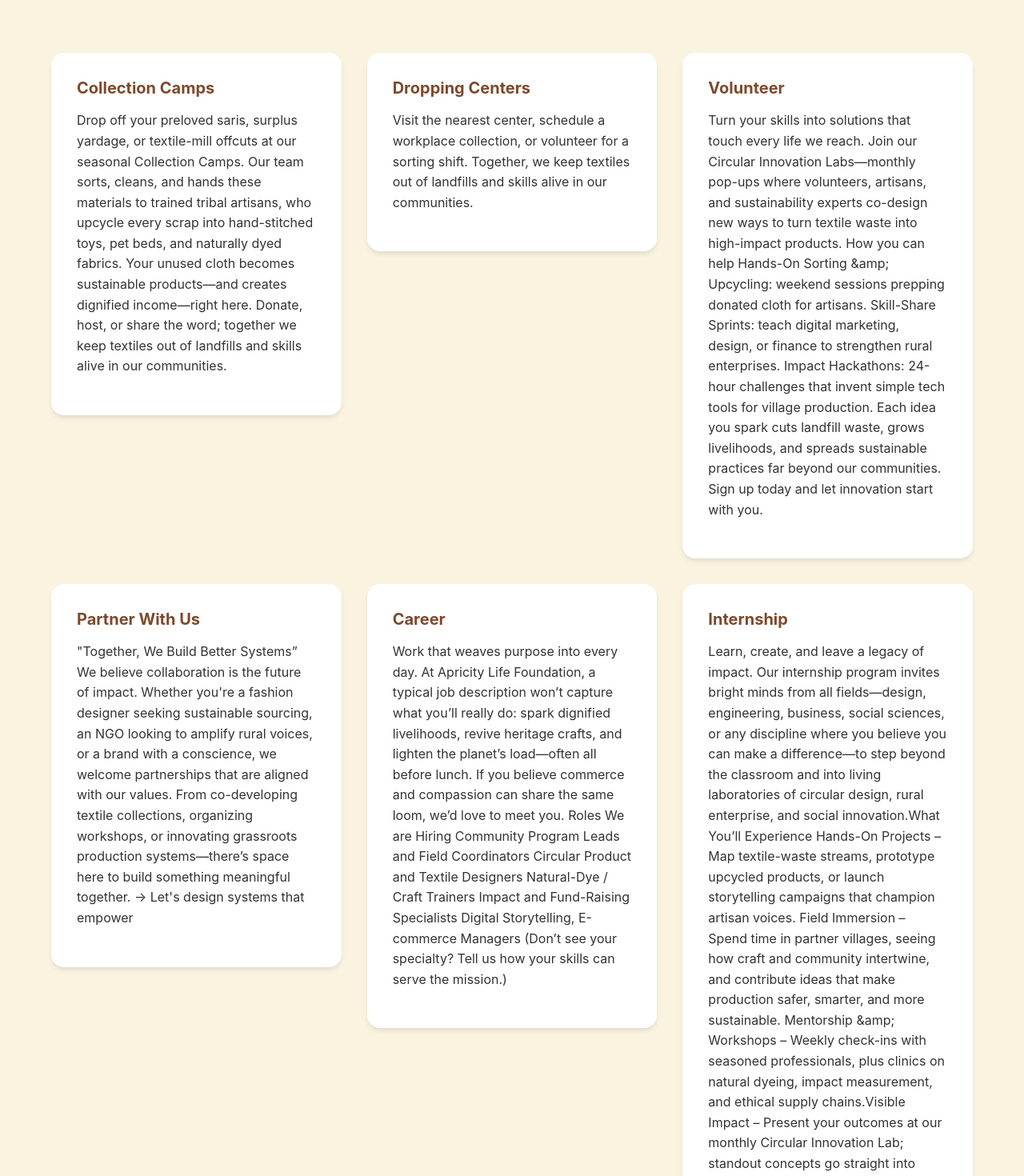
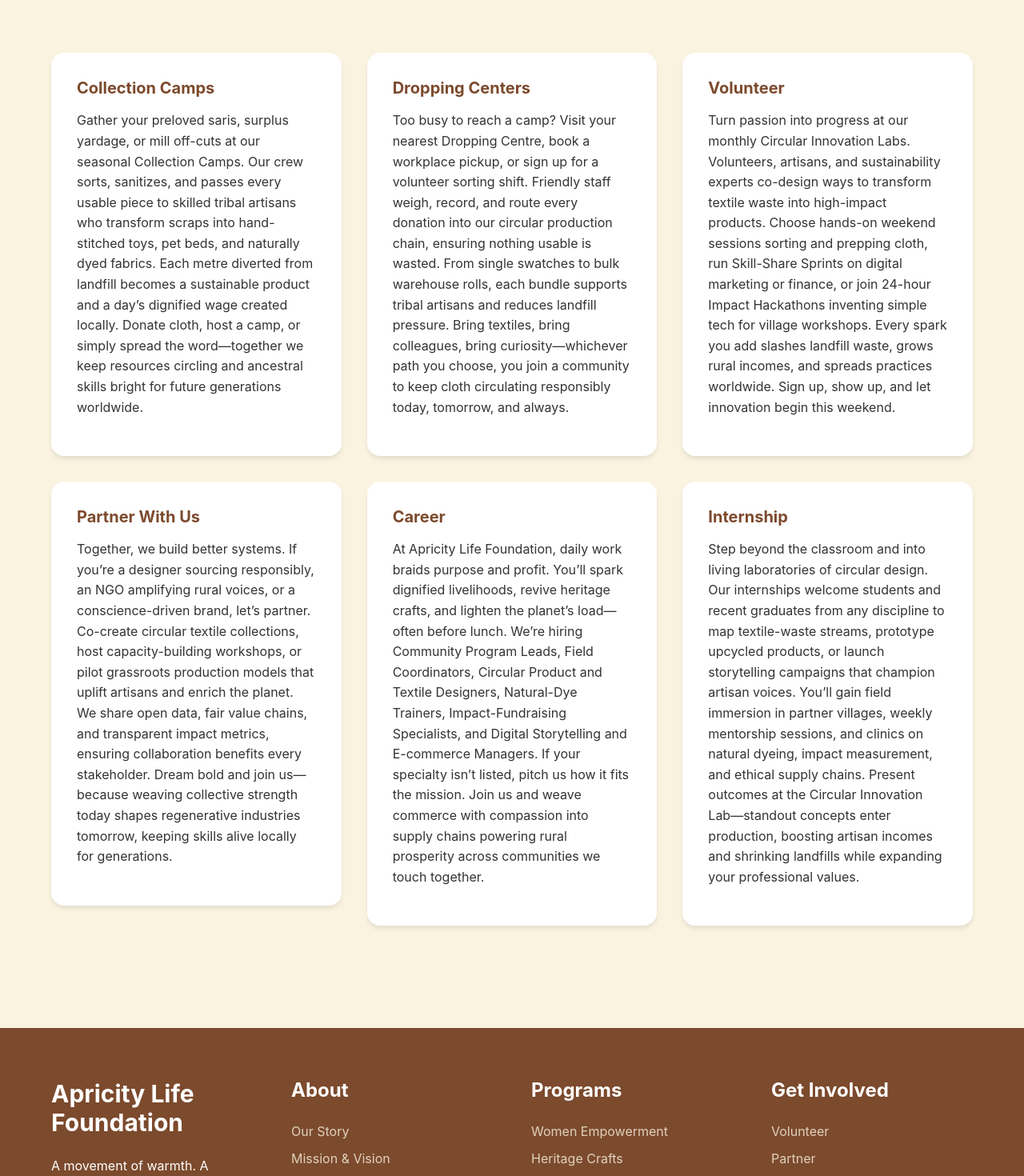
Before and after one commit to feanor08/apricity, a React (Vite) app: page /get-involved in a window 1280 px wide. Shown: the part 580-2050 px from the top of the page at 80% size. Built offline with nearby package versions, Linux system fonts and the light colour scheme.

Commit message:
changed more. added getinvolved.json

```diff
--- /dev/null
+++ b/src/data/getinvolved.json
@@ -0,0 +1,39 @@
+{
+    "hero": {
+      "title": "Join The Movement",
+      "subtitle": "Be part of something warm, real, and rooted. At Apricity Life Foundation, change isn’t something we do alone. It’s a collective effort — made possible by thoughtful individuals, ethical brands, creative minds, and compassionate communities. There are many ways to be part of our story. Choose the one that speaks to you.",
+      "backgroundImage": "/images/placeholder/get-involved-hero.jpg"
+    },
+    "options": [
+      {
+        "title": "Collection Camps",
+        "description": "Gather your preloved saris, surplus yardage, or mill off-cuts at our seasonal Collection Camps. Our crew sorts, sanitizes, and passes every usable piece to skilled tribal artisans who transform scraps into hand-stitched toys, pet beds, and naturally dyed fabrics. Each metre diverted from landfill becomes a sustainable product and a day’s dignified wage created locally. Donate cloth, host a camp, or simply spread the word—together we keep resources circling and ancestral skills bright for future generations worldwide.",
+        "path": "/get-involved/collection-camps"
+      },
+      {
+        "title": "Dropping Centers",
+        "description": "Too busy to reach a camp? Visit your nearest Dropping Centre, book a workplace pickup, or sign up for a volunteer sorting shift. Friendly staff weigh, record, and route every donation into our circular production chain, ensuring nothing usable is wasted. From single swatches to bulk warehouse rolls, each bundle supports tribal artisans and reduces landfill pressure. Bring textiles, bring colleagues, bring curiosity—whichever path you choose, you join a community to keep cloth circulating responsibly today, tomorrow, and always.",
+        "path": "/get-involved/dropping-centers"
+      },
+      {
+        "title": "Volunteer",
+        "description": "Turn passion into progress at our monthly Circular Innovation Labs. Volunteers, artisans, and sustainability experts co-design ways to transform textile waste into high-impact products. Choose hands-on weekend sessions sorting and prepping cloth, run Skill-Share Sprints on digital marketing or finance, or join 24-hour Impact Hackathons inventing simple tech for village workshops. Every spark you add slashes landfill waste, grows rural incomes, and spreads practices worldwide. Sign up, show up, and let innovation begin this weekend.",
+        "path": "/get-involved/volunteer"
+      },
+      {
+        "title": "Partner With Us",
+        "description": "Together, we build better systems. If you’re a designer sourcing responsibly, an NGO amplifying rural voices, or a conscience-driven brand, let’s partner. Co-create circular textile collections, host capacity-building workshops, or pilot grassroots production models that uplift artisans and enrich the planet. We share open data, fair value chains, and transparent impact metrics, ensuring collaboration benefits every stakeholder. Dream bold and join us—because weaving collective strength today shapes regenerative industries tomorrow, keeping skills alive locally for generations.",
+        "path": "/get-involved/partner"
+      },
+      {
+        "title": "Career",
+        "description": "At Apricity Life Foundation, daily work braids purpose and profit. You’ll spark dignified livelihoods, revive heritage crafts, and lighten the planet’s load—often before lunch. We’re hiring Community Program Leads, Field Coordinators, Circular Product and Textile Designers, Natural-Dye Trainers, Impact-Fundraising Specialists, and Digital Storytelling and E-commerce Managers. If your specialty isn’t listed, pitch us how it fits the mission. Join us and weave commerce with compassion into supply chains powering rural prosperity across communities we touch together.",
+        "path": "/get-involved/career"
+      },
+      {
+        "title": "Internship",
+        "description": "Step beyond the classroom and into living laboratories of circular design. Our internships welcome students and recent graduates from any discipline to map textile-waste streams, prototype upcycled products, or launch storytelling campaigns that champion artisan voices. You’ll gain field immersion in partner villages, weekly mentorship sessions, and clinics on natural dyeing, impact measurement, and ethical supply chains. Present outcomes at the Circular Innovation Lab—standout concepts enter production, boosting artisan incomes and shrinking landfills while expanding your professional values.",
+        "path": "/get-involved/internship"
+      }
+    ]
+  }
--- a/src/data/home.json
+++ b/src/data/home.json
@@ -5,7 +5,7 @@
       "logo": "/assets/logo-apricity.svg",
       "hero": {
         "title": "A movement of warmth. A journey of dignity.",
-        "subtitle": "Empowering tribal women in South India through dignity-led development",
+        "subtitle": "Empowering tribal women in India through dignity-led development",
         "description": "Apricity Life Foundation is a grassroots initiative working with tribal women in  India. Our focus is on dignity-led development—where empowerment is not a handout, but the right to thrive through one's own hands.",
         "cta1": "Get Involved",
         "cta2": "Learn More",
@@ -60,7 +60,7 @@
           {
             "icon": "🌾",
             "title": "Sustainability",
-            "description": "From khadi to cowrie shells—our materials, methods, and mindsets are rooted in care for people and planet."
+            "description": "Our materials, methods, and mindsets are rooted in care for people and planet."
           },
           {
             "icon": "👣",
--- a/src/data/navigation.json
+++ b/src/data/navigation.json
@@ -63,10 +63,6 @@
             {
               "label": "Mission & Vision",
               "path": "/about-us#mission"
-            },
-            {
-              "label": "Our Team",
-              "path": "/about-us#team"
             }
           ]
         },
@@ -110,14 +106,6 @@
             {
               "label": "Contact Us",
               "path": "/contact"
-            },
-            {
-              "label": "Newsletter",
-              "path": "#newsletter"
-            },
-            {
-              "label": "Updates",
-              "path": "/updates"
             }
           ]
         }
--- a/src/pages/GetInvolved.tsx
+++ b/src/pages/GetInvolved.tsx
@@ -2,50 +2,17 @@
 import Hero from '../components/common/Hero/Hero';
 import Section from '../components/common/Section/Section';
 import Card from '../components/common/Card/Card';
+import getInvolvedData from '../data/getinvolved.json';
 
 const GetInvolved = () => {
-  const options = [
-    {
-      title: "Collection Camps",
-      description: "Drop off your preloved saris, surplus yardage, or textile-mill offcuts at our seasonal Collection Camps. Our team sorts, cleans, and hands these materials to trained tribal artisans, who upcycle every scrap into hand-stitched toys, pet beds, and naturally dyed fabrics. Your unused cloth becomes sustainable products—and creates dignified income—right here. Donate, host, or share the word; together we keep textiles out of landfills and skills alive in our communities.",
-      path: "/get-involved/collection-camps"
-    },
-    {
-      title: "Dropping Centers",
-      description: "Visit the nearest center, schedule a workplace collection, or volunteer for a sorting shift. Together, we keep textiles out of landfills and skills alive in our communities.",
-      path: "/get-involved/dropping-centers"
-    },
-    {
-      title: "Volunteer",
-      description: "Turn your skills into solutions that touch every life we reach. Join our Circular Innovation Labs—monthly pop-ups where volunteers, artisans, and sustainability experts co-design new ways to turn textile waste into high-impact products. How you can help Hands-On Sorting &amp; Upcycling: weekend sessions prepping donated cloth for artisans. Skill-Share Sprints: teach digital marketing, design, or finance to strengthen rural enterprises. Impact Hackathons: 24-hour challenges that invent simple tech tools for village production. Each idea you spark cuts landfill waste, grows livelihoods, and spreads sustainable practices far beyond our communities. Sign up today and let innovation start with you.",
-      path: "/get-involved/volunteer"
-    },
-    {
-      title: "Partner With Us",
-      description: "\"Together, We Build Better Systems\” We believe collaboration is the future of impact. Whether you're a fashion designer seeking sustainable sourcing, an NGO looking to amplify rural voices, or a brand with a conscience, we welcome partnerships that are aligned with our values. From co-developing textile collections, organizing workshops, or innovating grassroots production systems—there’s space here to build something meaningful together. → Let's design systems that empower",
-      path: "/get-involved/partner"
-    },
-    {
-      title: "Career",
-      description: "Work that weaves purpose into every day. At Apricity Life Foundation, a typical job description won’t capture what you’ll really do: spark dignified livelihoods, revive heritage crafts, and lighten the planet’s load—often all before lunch. If you believe commerce and compassion can share the same loom, we’d love to meet you. Roles We are Hiring Community Program Leads and Field Coordinators Circular Product and Textile Designers Natural-Dye / Craft Trainers Impact and Fund-Raising Specialists Digital Storytelling, E-commerce Managers (Don’t see your specialty? Tell us how your skills can serve the mission.)",
-      path: "/get-involved/career"
-    },
-    {
-      title: "Internship",
-      description: "Learn, create, and leave a legacy of impact. Our internship program invites bright minds from all fields—design, engineering, business, social sciences, or any discipline where you believe you can make a difference—to step beyond the classroom and into living laboratories of circular design, rural enterprise, and social innovation.What You’ll Experience Hands-On Projects – Map textile-waste streams, prototype upcycled products, or launch storytelling campaigns that champion artisan voices. Field Immersion – Spend time in partner villages, seeing how craft and community intertwine, and contribute ideas that make production safer, smarter, and more sustainable. Mentorship &amp; Workshops – Weekly check-ins with seasoned professionals, plus clinics on natural dyeing, impact measurement, and ethical supply chains.Visible Impact – Present your outcomes at our monthly Circular Innovation Lab; standout concepts go straight into production, benefiting artisans and the planet. Who Should Apply Students and recent graduates from any discipline who are eager to learn, innovate, and create measurable social and environmental impact. ",
-      path: "/get-involved/internship"
-    }
-  ];
+  const { hero, options } = getInvolvedData;
 
   return (
     <>
       <Hero
-        title="Join The Movement"
-        subtitle="Be part of something warm, real, and rooted. At Apricity Life Foundation, change isn’t something we
-do alone. It’s a collective effort — made possible by thoughtful individuals, ethical brands, creative
-minds, and compassionate communities. There are many ways to be part of our story. Choose the
-one that speaks to you."
-        backgroundImage="/images/placeholder/get-involved-hero.jpg"
+        title={hero.title}
+        subtitle={hero.subtitle}
+        backgroundImage={hero.backgroundImage}
       />
 
       <Section>
@@ -55,11 +22,11 @@
           gap: '2rem',
           marginTop: '2rem'
         }}>
-          {options.map((option, index) => (
-            <Link key={index} to={option.path} style={{ textDecoration: 'none' }}>
+          {options.map((opt, idx) => (
+            <Link key={idx} to={opt.path} style={{ textDecoration: 'none' }}>
               <Card
-                title={option.title}
-                description={option.description}
+                title={opt.title}
+                description={opt.description}
               />
             </Link>
           ))}
```
Also changed, not shown: src/data/initiatives.json (+4 -4 lines).
